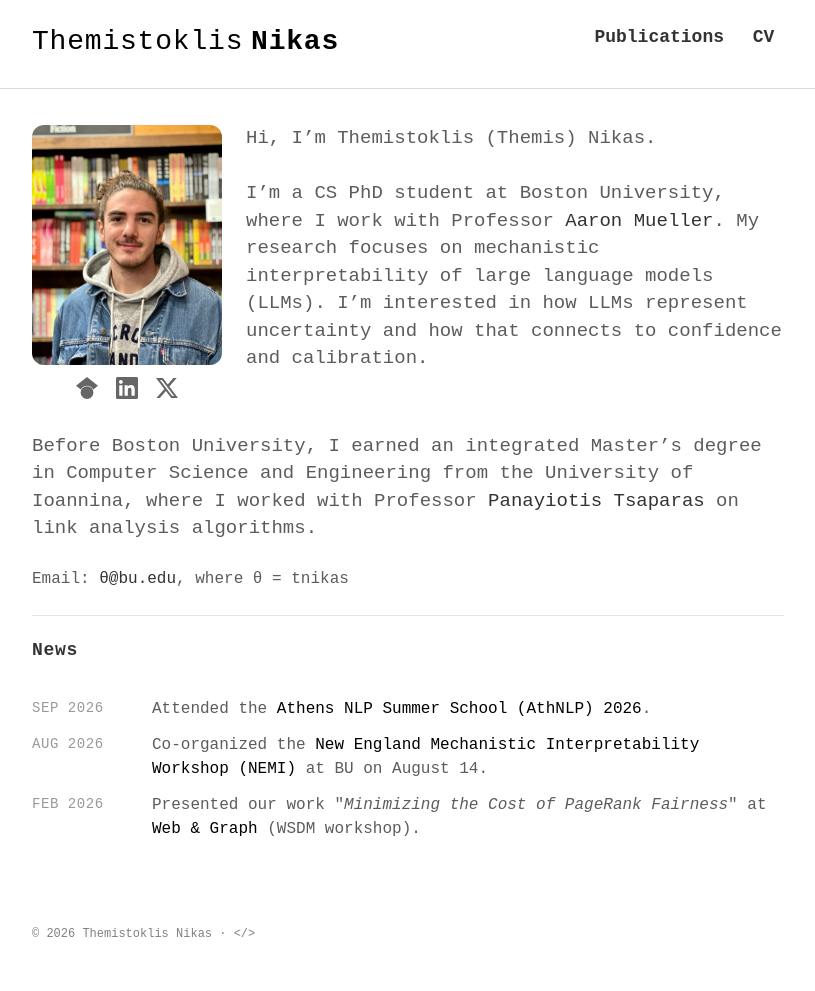
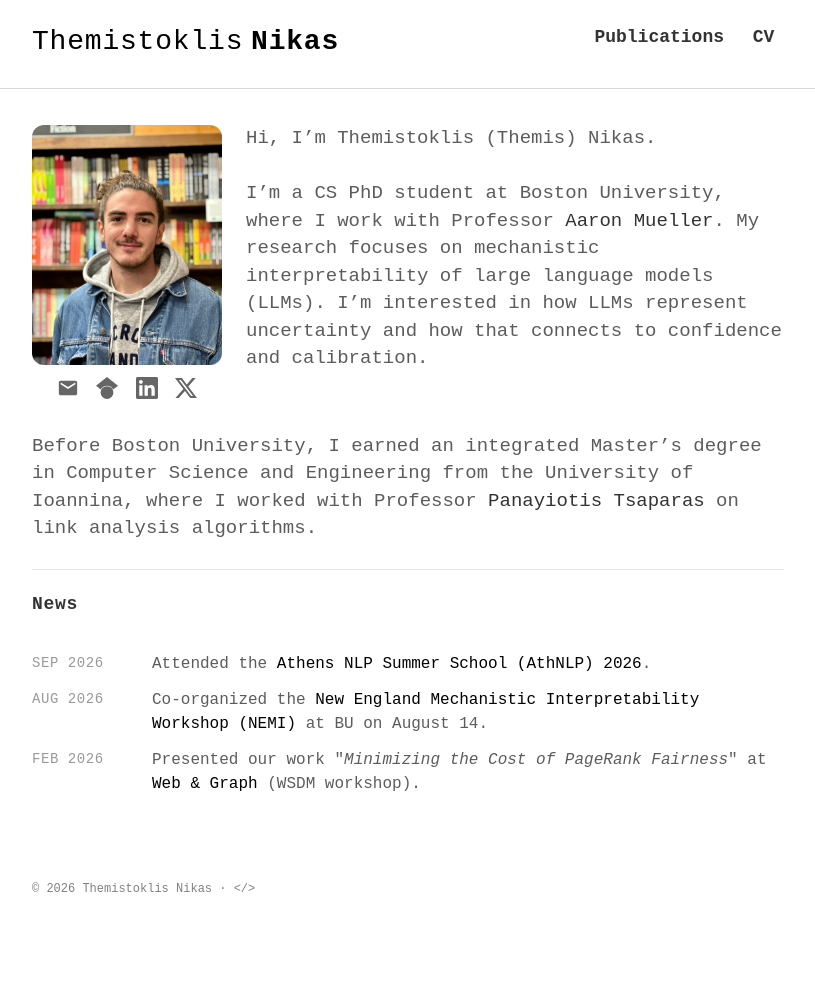
Before and after one commit to tnikas/tnikas.github.io, a Jekyll site: the page built from index.html, in a window 1280 px wide. Shown: the whole page, without its empty margins (232-1047 px from the left). Built offline with Jekyll 4.4.1, drawn with Linux system fonts in a browser that asks for light colours; some web fonts are replaced; after the commit the page ends 946 px from its top, so only the background shows below that.

Commit message:
Replace email text line with an email icon under the photo
Co-Authored-By: Claude Opus 5.5 <noreply@anthropic.com>

```diff
--- a/_config.yml
+++ b/_config.yml
@@ -37,12 +37,12 @@ author:
   job_title      : "PhD Student in Computer Science"
   affiliation    : "Boston University"
   alumni_of      : "University of Ioannina"
-  # Homepage shows it as "Email: θ@bu.edu, where θ = tnikas"
-  email_user     : "tnikas"
-  email_domain   : "bu.edu"
   # Icons under the photo (icon = file name in _includes/icons/). These links are
   # also given to search engines as your other profiles (schema.org "sameAs").
   links:
+    - title: "Email"
+      icon: "email"
+      url: "mailto:tnikas@bu.edu"
     - title: "Google Scholar"
       icon: "scholar"
       url: "https://scholar.google.com/citations?user=dBImAjsAAAAJ&hl=en"
--- a/_includes/intro.html
+++ b/_includes/intro.html
@@ -5,7 +5,7 @@
         <img src="{{ '/assets/images/author.jpg' | prepend: site.baseurl | prepend: site.url }}" alt="Portrait of Themistoklis Nikas">
         <ul class="intro-icons">
           {%- for link in site.author.links -%}
-            <li><a href="{{ link.url }}" target="_blank" rel="noopener" title="{{ link.title }}" aria-label="{{ link.title }}">{% include icons/{{ link.icon }}.svg %}</a></li>
+            <li><a href="{{ link.url }}"{% unless link.url contains 'mailto:' %} target="_blank" rel="noopener"{% endunless %} title="{{ link.title }}" aria-label="{{ link.title }}">{% include icons/{{ link.icon }}.svg %}</a></li>
           {%- endfor -%}
         </ul>
       </figure>
@@ -26,8 +26,5 @@
       on link analysis algorithms.
     </p>
 
-    <p class="intro-email">
-      Email: <span class="intro-email-address">θ@{{ site.author.email_domain }}</span>, where θ = {{ site.author.email_user }}
-    </p>
   </div>
 </section>
--- a/assets/scss/_layout.scss
+++ b/assets/scss/_layout.scss
@@ -176,13 +176,6 @@ hr {
     }
   }
 
-  .intro-email {
-    margin: $base-spacing 0 $small-spacing;
-  }
-
-  .intro-email-address {
-    color: $dark-gray-color;
-  }
 }
 
 @media screen and (max-width: 980px) {
```
Also changed, not shown: _includes/icons/email.svg (added).
